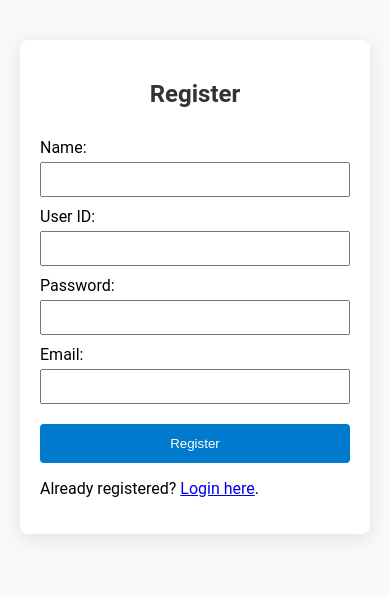
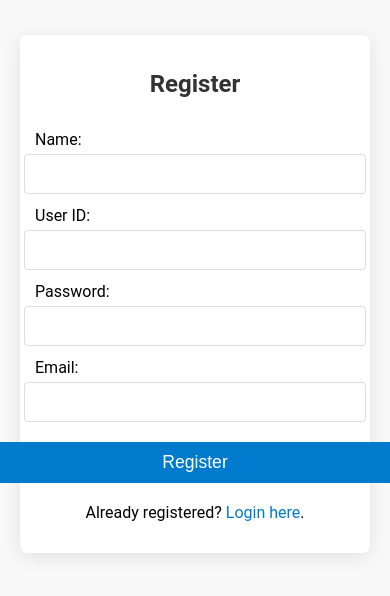
Before and after one commit to a-h-soikot/WebProject, a Flask app: page /register in a window 390 px wide. Shown: the top 596 px of the page. Run offline with Flask 3, Linux system fonts and the light colour scheme.

Commit message:
Update Style.css

```diff
--- a/static/style.css
+++ b/static/style.css
@@ -6,10 +6,10 @@ body {
 }
 
 .container {
-    max-width: 800px; /* increased width */
-    margin: 40px auto; /* centered with extra margin */
+    max-width: 600px; /* reduced from 800px */
+    margin: 30px auto; /* reduced top/bottom margin */
     background-color: #fff;
-    padding: 30px; /* increased padding */
+    padding: 25px; /* reduced padding */
     box-shadow: 0 4px 20px rgba(0, 0, 0, 0.1); /* modern shadow */
     border-radius: 8px; /* rounded corners */
 }
@@ -22,20 +22,32 @@ h2 {
 form {
     display: flex;
     flex-direction: column;
+    width: 100%;
+    align-items: center;
 }
 
 label {
-    margin-top: 10px;
+    margin-top: 12px;
+    font-size: 1em;
+    width: 100%;
+    max-width: 400px;
 }
 
 input {
-    padding: 8px;
+    padding: 10px;
     margin-top: 5px;
+    width: 100%;
+    max-width: 400px;
+    border: 1px solid #ddd;
+    border-radius: 4px;
+    font-size: 1em;
 }
 
 button {
     margin-top: 20px;
-    padding: 12px 20px; /* updated padding */
+    padding: 12px 30px;
+    min-width: 420px;
+    font-size: 1.1em;
     background-color: #007ACC; /* modern blue */
     border: none;
     color: white;
@@ -69,9 +81,34 @@ button:hover {
     color: #721c24;
 }
 
+.bottom-label {
+    text-align: center;
+    width: 100%;
+    margin-top: 20px;
+}
+
+.bottom-label a {
+    color: #007ACC;
+    text-decoration: none;
+}
+
+.bottom-label a:hover {
+    text-decoration: underline;
+}
+
 @media (max-width: 600px) {
     .container {
-        padding: 20px;
-        margin: 20px auto;
+        padding: 15px; /* reduced from 20px */
+        margin: 15px auto; /* reduced from 20px */
+    }
+
+    input {
+        max-width: 100%;
+    }
+
+    button {
+        width: 100%;
+        max-width: 400px;
+        padding: 10px 20px;
     }
 }
--- a/templates/login.html
+++ b/templates/login.html
@@ -11,5 +11,7 @@
 
   <button type="submit">Login</button>
 </form>
-<p>Don't have an account? <a href="{{ url_for('register') }}">Register here</a>.</p>
+<div class="bottom-label">
+  <p>Don't have an account? <a href="{{ url_for('register') }}">Register here</a>.</p>
+</div>
 {% endblock %}
--- a/templates/register.html
+++ b/templates/register.html
@@ -17,5 +17,7 @@
 
   <button type="submit">Register</button>
 </form>
-<p>Already registered? <a href="{{ url_for('login') }}">Login here</a>.</p>
+<div class="bottom-label">
+  <p>Already registered? <a href="{{ url_for('login') }}">Login here</a>.</p>
+</div>
 {% endblock %}
```
